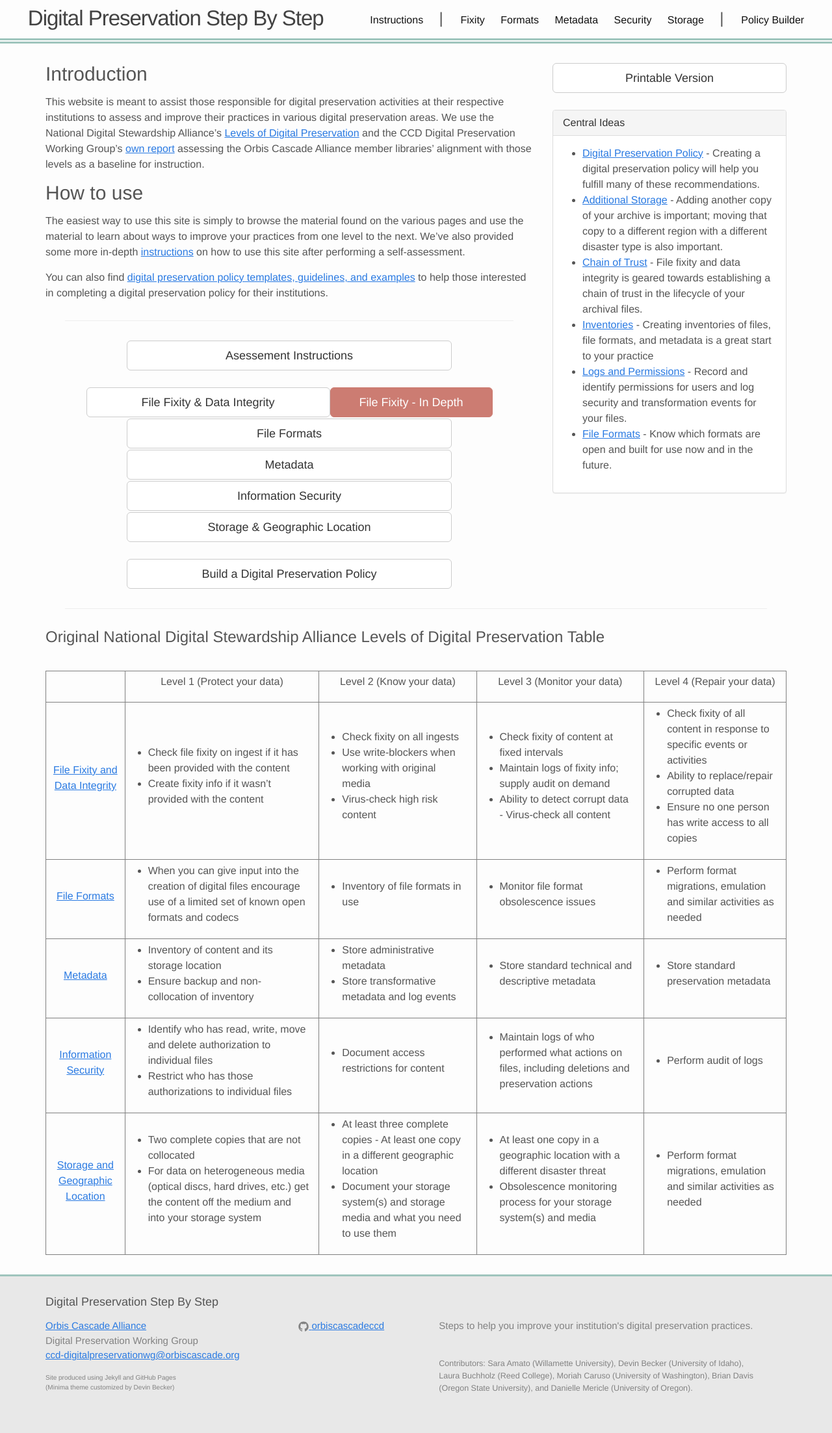
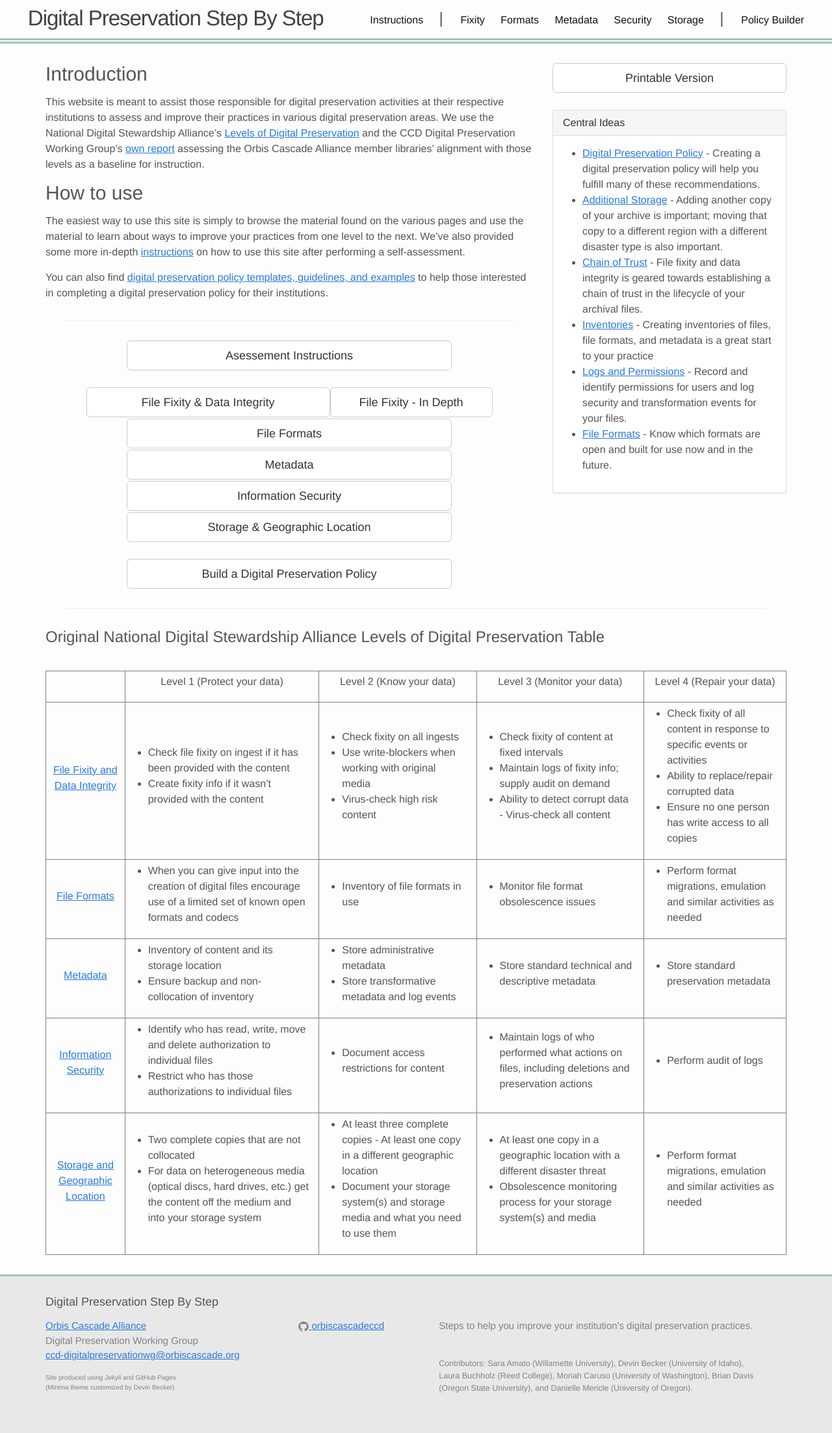
Before and after one commit to dcnb/digprezsteps, a Jekyll site: the page built from index.md, in a window 1280 px wide. Shown: the whole page at 65% size. Built offline with Jekyll 4.4.1, drawn with Linux system fonts in a browser that asks for light colours.

Commit message:
button info to default to de-emphasize in depht

```diff
--- a/_layouts/homepage.html
+++ b/_layouts/homepage.html
@@ -16,7 +16,7 @@ layout: default
         <br/>
 
 
- 	<a href="fixity.html"><button type="button" class="btn btn-default btn-lg centered col-md-6 col-md-offset-1">File Fixity &amp; Data Integrity</button></a><a href="fixity-deep.html"><button type="button" class="btn btn-info btn-lg centered col-md-4">File Fixity - In Depth</button></a>
+ 	<a href="fixity.html"><button type="button" class="btn btn-default btn-lg centered col-md-6 col-md-offset-1">File Fixity &amp; Data Integrity</button></a><a href="fixity-deep.html"><button type="button" class="btn btn-default btn-lg centered col-md-4">File Fixity - In Depth</button></a>
        <br><br>
 
 
```
